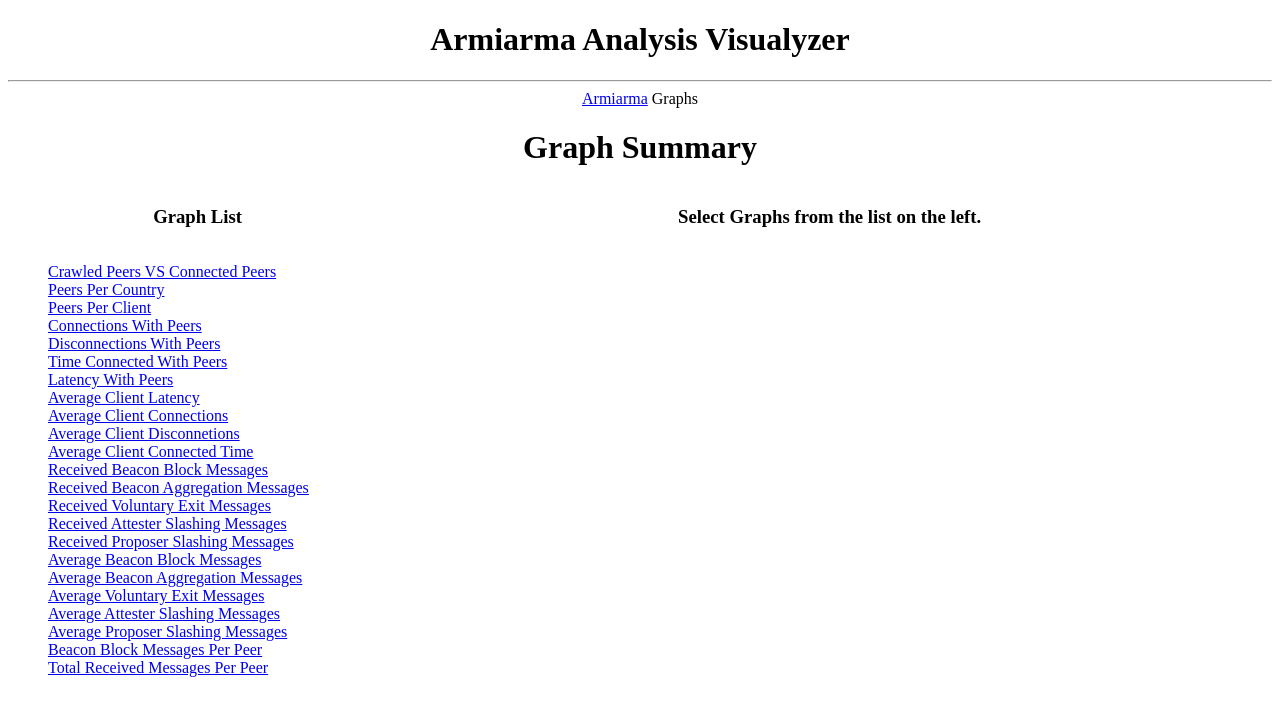
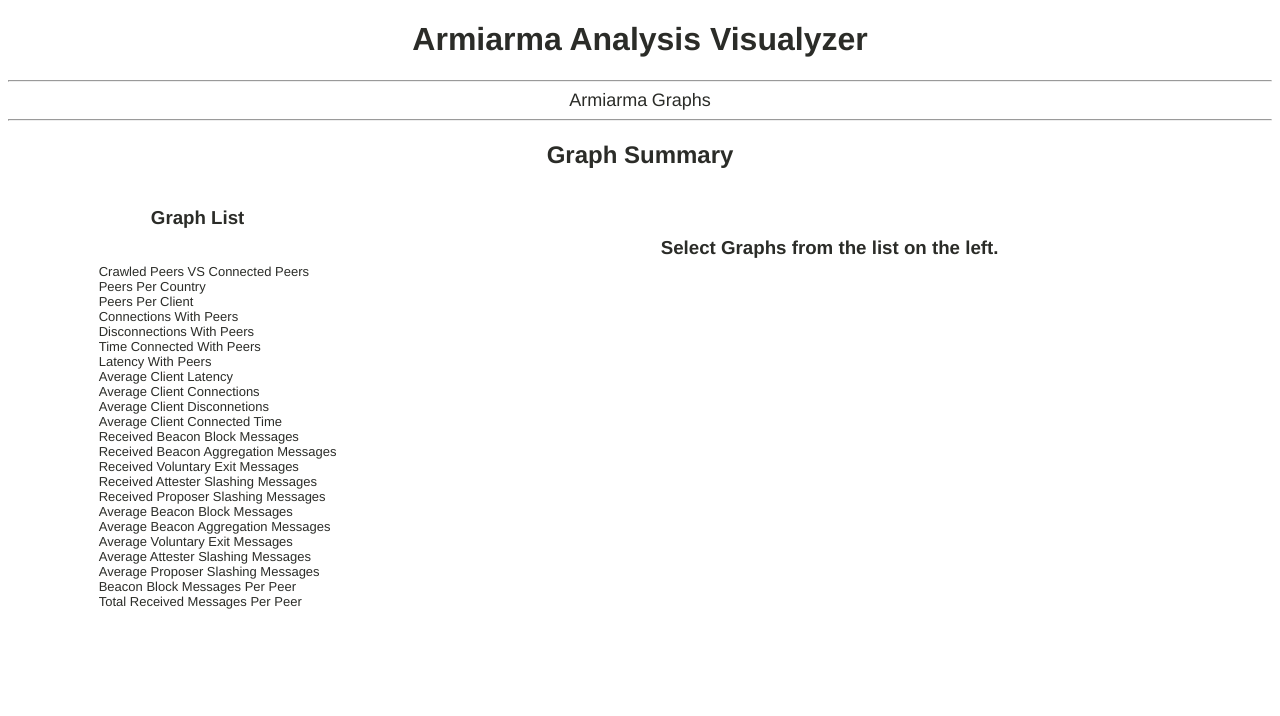
Before and after one commit to migalabs/armiarma, a Django app: page /graphs in a window 1280 px wide. Shown: the top 716 px of the page. Run offline with Django 3.2, Linux system fonts and the light colour scheme.

Commit message:
Add tiny style to the dashboard look

```diff
--- /dev/null
+++ b/src/analyzer/dashboard/static/css/main.css
@@ -0,0 +1,56 @@
+body{
+    font-family: Helvetica;
+    color:  #2b2c28;
+}
+
+h1{
+    font-weight: bold;
+}
+
+a, a:link{
+    color: #2b2c28;
+    text-decoration: none;
+}
+
+a:hover, a:visited{
+    color: #131515;
+    font-weight: bold;
+}
+
+a:active{
+    color: #131515;
+    text-decoration: underline;
+    font-weight: bold;
+}
+
+a.active{
+    color: #131515;
+    text-decoration: underline;
+    font-weight: bold;
+}
+
+.navbar{
+    font-size: large;
+}
+
+.graphlist{
+    display: flex;
+    flex-direction: row;
+    flex-wrap: wrap;
+    justify-content: center;
+    align-items: center;
+}
+
+.graphitem{
+    width: 100%;
+    display:block;
+    font-size: small;
+}
+
+.graph-plot{
+    max-width: 800px;
+    height: auto;
+    margin: 0 auto;
+    padding: 30px;
+    position: relative;
+}
--- a/src/analyzer/dashboard/templates/base.html
+++ b/src/analyzer/dashboard/templates/base.html
@@ -1,16 +1,18 @@
 <!-- templates/base.html-->
+{% load static %}
 <!DOCTYPE html>
 <html>
 <head>
     <meta charset="utf-8">
     <title>{% block title %}Armiarma{% endblock %}</title>
-
+    <link rel="stylesheet" href="{% static 'css/main.css' %}">
 </head>
 <body>
     <main>
         <h1 style="text-align:center">Armiarma Analysis Visualyzer</h1>
         <hr>
         {% include 'navbar.html' %}
+        <hr>
         {% block content %}
         {% endblock %}
     </main>
--- a/src/analyzer/dashboard/templates/graphs.html
+++ b/src/analyzer/dashboard/templates/graphs.html
@@ -1,40 +1,40 @@
 {% extends 'base.html' %}
 
 {% block content %}
-<h1 style="text-align: center">Graph Summary</h1>
+<h2 style="text-align: center">Graph Summary</h1>
 <div>
     <div style="width: 30%; float:left">
         <h3 style="text-align: center">Graph List</h3>
-        <div style="align-content: center;">
+        <div class="graphlist">
             <ul style="align-self: center;">
-                <li style="display: block"><a href="PeerstoreVsConnectedPeers">Crawled Peers VS Connected Peers</a></li>
-                <li style="display: block"><a href="PeersPerCountries">Peers Per Country</a></li>
-                <li style="display: block"><a href="PeersPerClient">Peers Per Client</a></li>
-                <li style="display: block"><a href="ConnectionsWithPeers">Connections With Peers</a></li>
-                <li style="display: block"><a href="DisconnectionsWithPeers">Disconnections With Peers</a></li>
-                <li style="display: block"><a href="TimeConnectedWithPeers">Time Connected With Peers</a></li>
-                <li style="display: block"><a href="LatencyWithPeers">Latency With Peers</a></li>
-                <li style="display: block"><a href="AverageLatencyPerClientType">Average Client Latency</a></li>
-                <li style="display: block"><a href="AverageOfConnectionsPerClientType">Average Client Connections</a></li>
-                <li style="display: block"><a href="AverageOfDisconnectionsPerClientType">Average Client Disconnetions</a></li>
-                <li style="display: block"><a href="AverageOfConnectedTimePerClientType">Average Client Connected Time</a></li>
-                <li style="display: block"><a href="MessagesFromBeaconBlock">Received Beacon Block Messages</a></li>
-                <li style="display: block"><a href="MessagesFromBeaconAggregateProof">Received Beacon Aggregation Messages</a></li>
-                <li style="display: block"><a href="MessagesFromVoluntaryExit">Received Voluntary Exit Messages</a></li>
-                <li style="display: block"><a href="MessagesFromAttesterSlashing">Received Attester Slashing Messages</a></li>
-                <li style="display: block"><a href="MessagesFromProposerSlashing">Received Proposer Slashing Messages</a></li>
-                <li style="display: block"><a href="MessageAverageFromBeaconBlock">Average Beacon Block Messages</a></li>
-                <li style="display: block"><a href="MessageAverageFromBeaconAggregateProof">Average Beacon Aggregation Messages</a></li>
-                <li style="display: block"><a href="MessageAverageFromVoluntaryExit">Average Voluntary Exit Messages</a></li>
-                <li style="display: block"><a href="MessageAverageFromAttesterSlashing">Average Attester Slashing Messages</a></li>
-                <li style="display: block"><a href="MessageAverageFromProposerSlashing">Average Proposer Slashing Messages</a></li>
-                <li style="display: block"><a href="BeaconBlockMessagePerClient">Beacon Block Messages Per Peer</a></li>
-                <li style="display: block"><a href="TotalMesagesPerTimeConnected">Total Received Messages Per Peer</a></li>
+                <li class='graphitem'><a href="PeerstoreVsConnectedPeers">Crawled Peers VS Connected Peers</a></li>
+                <li class='graphitem'><a href="PeersPerCountries">Peers Per Country</a></li>
+                <li class='graphitem'><a href="PeersPerClient">Peers Per Client</a></li>
+                <li class='graphitem'><a href="ConnectionsWithPeers">Connections With Peers</a></li>
+                <li class='graphitem'><a href="DisconnectionsWithPeers">Disconnections With Peers</a></li>
+                <li class='graphitem'><a href="TimeConnectedWithPeers">Time Connected With Peers</a></li>
+                <li class='graphitem'><a href="LatencyWithPeers">Latency With Peers</a></li>
+                <li class='graphitem'><a href="AverageLatencyPerClientType">Average Client Latency</a></li>
+                <li class='graphitem'><a href="AverageOfConnectionsPerClientType">Average Client Connections</a></li>
+                <li class='graphitem'><a href="AverageOfDisconnectionsPerClientType">Average Client Disconnetions</a></li>
+                <li class='graphitem'><a href="AverageOfConnectedTimePerClientType">Average Client Connected Time</a></li>
+                <li class='graphitem'><a href="MessagesFromBeaconBlock">Received Beacon Block Messages</a></li>
+                <li class='graphitem'><a href="MessagesFromBeaconAggregateProof">Received Beacon Aggregation Messages</a></li>
+                <li class='graphitem'><a href="MessagesFromVoluntaryExit">Received Voluntary Exit Messages</a></li>
+                <li class='graphitem'><a href="MessagesFromAttesterSlashing">Received Attester Slashing Messages</a></li>
+                <li class='graphitem'><a href="MessagesFromProposerSlashing">Received Proposer Slashing Messages</a></li>
+                <li class='graphitem'><a href="MessageAverageFromBeaconBlock">Average Beacon Block Messages</a></li>
+                <li class='graphitem'><a href="MessageAverageFromBeaconAggregateProof">Average Beacon Aggregation Messages</a></li>
+                <li class='graphitem'><a href="MessageAverageFromVoluntaryExit">Average Voluntary Exit Messages</a></li>
+                <li class='graphitem'><a href="MessageAverageFromAttesterSlashing">Average Attester Slashing Messages</a></li>
+                <li class='graphitem'><a href="MessageAverageFromProposerSlashing">Average Proposer Slashing Messages</a></li>
+                <li class='graphitem'><a href="BeaconBlockMessagePerClient">Beacon Block Messages Per Peer</a></li>
+                <li class='graphitem'><a href="TotalMesagesPerTimeConnected">Total Received Messages Per Peer</a></li>
             </ul>
         </div>
     </div>
     <div style="width: 70%; float:left; display:flex; justify-content:center; align-items: center;">
-        <div style="max-width: 1000px; align-self: center;">
+        <div class="graph-plot">
             {% block graph %}
                 <h3 style="text-align: center; top: 50%">Select Graphs from the list on the left.</h3>
             {% endblock %}
--- a/src/analyzer/dashboard/templates/navbar.html
+++ b/src/analyzer/dashboard/templates/navbar.html
@@ -1,6 +1,6 @@
 <div style="text-align:center">
     {% url 'index' as index_url %}
-    <span>{% if request.path == index_url %}Armiarma{% else %}<a href="{{ index_url }}">Armiarma</a>{% endif %}</span>
+    <span class='navbar'>{% if request.path == index_url %}Armiarma{% else %}<a href="{{ index_url }}">Armiarma</a>{% endif %}</span>
     {% url 'graphs' as graphs_url %}
-    <span>{% if request.path == graphs_url %}Graphs{% else %}<a href="{{ graphs_url }}">Grahps</a>{% endif %}</span>
+    <span class='navbar'>{% if request.path == graphs_url %}Graphs{% else %}<a href="{{ graphs_url }}">Grahps</a>{% endif %}</span>
 </div>
```
